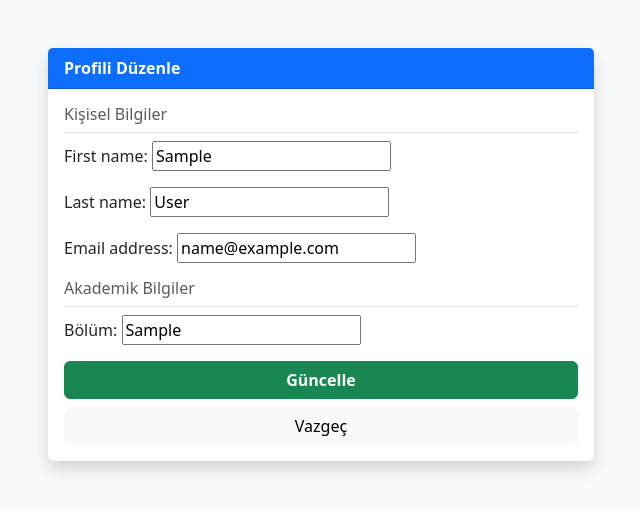
After one commit to bugraozkaya/Uniskill, a Django app: page /edit-profile/ in a window 1280 px wide. The commit adds this page. Shown: the top 511 px of the page, without its empty margins (319-959 px from the left). Run offline with Django 5.2, Linux system fonts and the light colour scheme; a user stored in the database is signed in; tables that the repository leaves empty hold one stand-in row (values such as "Sample post").

Commit message:
Profil düzenleme geldi

```diff
--- a/core/forms.py
+++ b/core/forms.py
@@ -1,6 +1,10 @@
 from django import forms
 from django.contrib.auth.forms import UserCreationForm
 from .models import User, UserSkill, Skill, Session, Review, Message, CATEGORY_CHOICES
+from django import forms
+from django.contrib.auth.models import User
+from .models import Profile
+from django import forms
 # --- 1. KAYIT FORMU ---
 class OgrenciKayitFormu(UserCreationForm):
     department = forms.CharField(label="Bölüm", widget=forms.TextInput(attrs={'class': 'form-control'}))
@@ -116,3 +120,13 @@ class MesajFormu(forms.ModelForm):
         widgets = {
             'body': forms.Textarea(attrs={'class': 'form-control', 'rows': 3})
         }
+
+class UserUpdateForm(forms.ModelForm):
+    class Meta:
+        model = User
+        fields = ['first_name', 'last_name', 'email']
+
+class ProfileUpdateForm(forms.ModelForm):
+    class Meta:
+        model = Profile
+        fields = ['department']
--- a/core/models.py
+++ b/core/models.py
@@ -6,7 +6,7 @@ from django.dispatch import receiver
 from datetime import timedelta
 from django.utils import timezone
 from django.conf import settings
-
+from django import forms
 
 # 1. USER MANAGEMENT (Kullanıcı ve Güvenlik)
 class User(AbstractUser):
@@ -161,6 +161,7 @@ class Message(models.Model):
 class Profile(models.Model):
     user = models.OneToOneField(User, on_delete=models.CASCADE, related_name='profile')
     balance = models.IntegerField(default=3)
+    department = models.CharField(max_length=100, blank=True, null=True, verbose_name="Bölüm")
     status = models.CharField(
         max_length=20,
         default='pending',
@@ -176,6 +177,23 @@ class Profile(models.Model):
     def __str__(self):
         return f"{self.user.username} Profili"
 
+class UserUpdateForm(forms.ModelForm):
+    class Meta:
+        model = User
+        fields = ['first_name', 'last_name', 'email']
+        labels = {
+            'first_name': 'Ad',
+            'last_name': 'Soyad',
+            'email': 'E-posta',
+        }
+
+class ProfileUpdateForm(forms.ModelForm):
+    class Meta:
+        model = Profile
+        # Modelinde department yok, o yüzden şimdilik sadece
+        # varsa başka alanları ekle veya burayı boş bırak.
+        fields = [] # Modelinde department olmadığı için burayı boşalttık
+
 @receiver(post_save, sender=User)
 def create_user_profile(sender, instance, created, **kwargs):
     if created:
--- a/core/templates/core/dashboard.html
+++ b/core/templates/core/dashboard.html
@@ -55,6 +55,11 @@
                         {% else %}
                             <span class="badge bg-warning text-dark rounded-pill px-3">Onay Bekliyor</span>
                         {% endif %}
+                        <div class="d-grid gap-2 mb-3">
+                            <a href="{% url 'edit_profile' %}" class="btn btn-sm btn-outline-primary">
+                                <i class="fas fa-user-edit me-1"></i> Profili Düzenle
+                            </a>
+                        </div>
 
                         <div class="mt-4 pt-3 border-top text-start">
                             <small class="text-muted d-block mb-1 text-center">Davet Kodun</small>
--- /dev/null
+++ b/core/templates/core/edit_profile.html
@@ -0,0 +1,36 @@
+<!DOCTYPE html>
+<html lang="tr">
+<head>
+    <meta charset="UTF-8">
+    <title>Profili Düzenle - UniSkill</title>
+    <link href="https://cdn.jsdelivr.net/npm/bootstrap@5.3.0/dist/css/bootstrap.min.css" rel="stylesheet">
+</head>
+<body class="bg-light">
+    <div class="container mt-5">
+        <div class="row justify-content-center">
+            <div class="col-md-6">
+                <div class="card shadow border-0">
+                    <div class="card-header bg-primary text-white fw-bold">Profili Düzenle</div>
+                    <div class="card-body">
+                        <form method="POST">
+                            {% csrf_token %}
+                            <h6 class="text-muted border-bottom pb-2">Kişisel Bilgiler</h6>
+                            <div class="mb-3">
+                                {{ u_form.as_p }}
+                            </div>
+                            <h6 class="text-muted border-bottom pb-2">Akademik Bilgiler</h6>
+                            <div class="mb-3">
+                                {{ p_form.as_p }}
+                            </div>
+                            <div class="d-grid gap-2">
+                                <button type="submit" class="btn btn-success fw-bold">Güncelle</button>
+                                <a href="{% url 'dashboard' %}" class="btn btn-light">Vazgeç</a>
+                            </div>
+                        </form>
+                    </div>
+                </div>
+            </div>
+        </div>
+    </div>
+</body>
+</html>
--- a/core/views.py
+++ b/core/views.py
@@ -8,6 +8,7 @@ from django.db.models import Q, Count, Sum, Avg
 from django.utils import timezone
 from django.core.cache import cache
 from django.utils.dateparse import parse_datetime
+from .forms import UserUpdateForm, ProfileUpdateForm
 
 # --- FORMLAR ---
 from .forms import (
@@ -625,3 +626,19 @@ def public_profile(request, user_id):
         'average_rating': average_rating
     }
     return render(request, 'core/public_profile.html', context)
+
+
+@login_required
+def edit_profile(request):
+    if request.method == 'POST':
+        u_form = UserUpdateForm(request.POST, instance=request.user)
+        p_form = ProfileUpdateForm(request.POST, instance=request.user.profile)
+        if u_form.is_valid() and p_form.is_valid():
+            u_form.save()
+            p_form.save()
+            return redirect('dashboard')
+    else:
+        u_form = UserUpdateForm(instance=request.user)
+        p_form = ProfileUpdateForm(instance=request.user.profile)
+
+    return render(request, 'core/edit_profile.html', {'u_form': u_form, 'p_form': p_form})
--- a/uniskill_project/urls.py
+++ b/uniskill_project/urls.py
@@ -2,7 +2,7 @@ from django.contrib import admin
 from django.urls import path
 from django.conf import settings
 from django.conf.urls.static import static
-
+from core import views
 # View fonksiyonlarını çağırıyoruz
 from core.views import (
     dashboard, register, logout_view, add_skill,
@@ -51,5 +51,6 @@ urlpatterns = [
     path('send-message/<int:recipient_id>/', send_message, name='send_message'),
     path('chat/<int:user_id>/', chat_detail, name='chat_detail'),
     path('new-chat/', new_chat, name='new_chat'),
+    path('edit-profile/', views.edit_profile, name='edit_profile'),
 
 ] + static(settings.MEDIA_URL, document_root=settings.MEDIA_ROOT)
```
Also changed, not shown: core/migrations/0006_profile_department.py (added).
